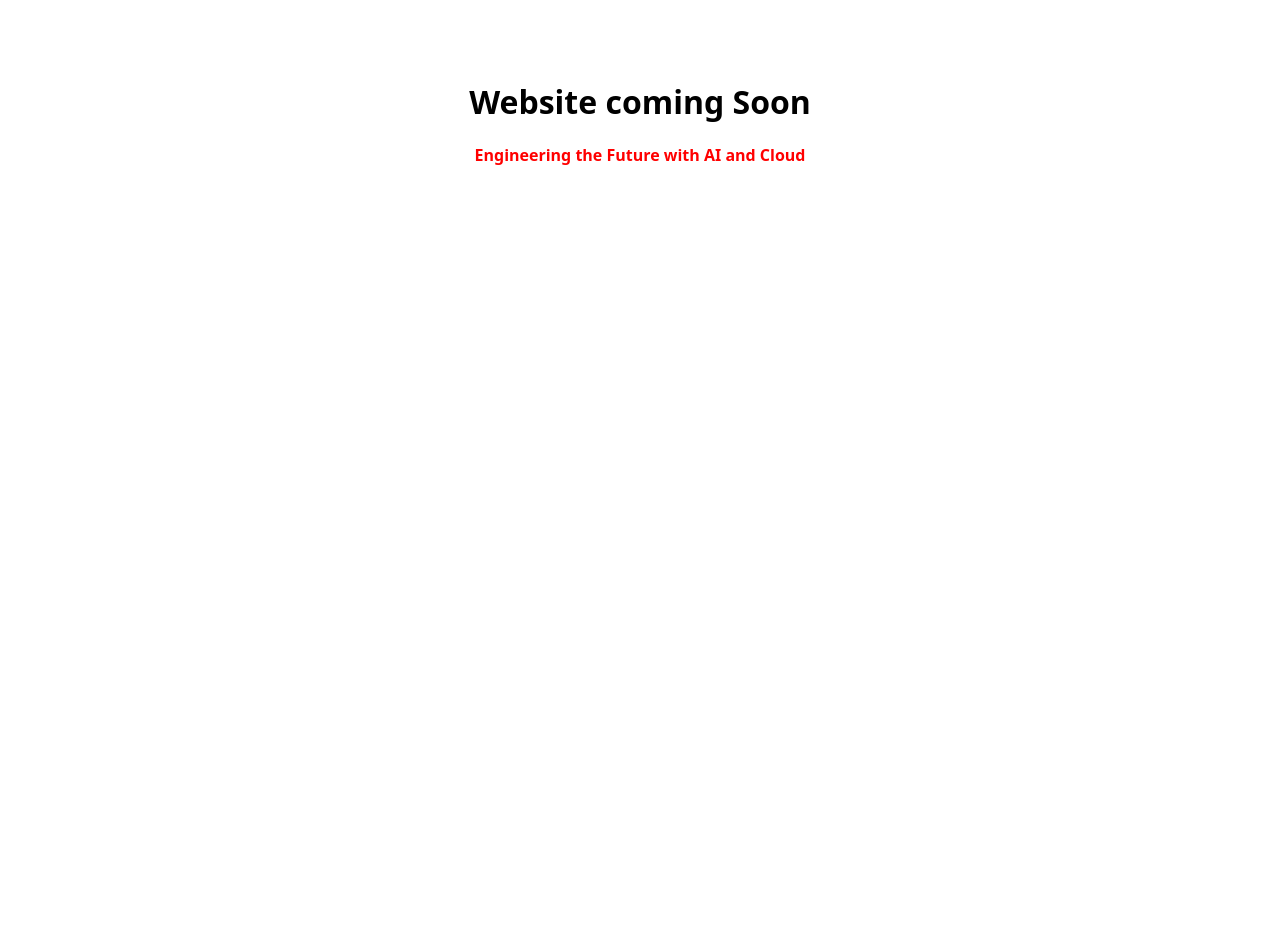
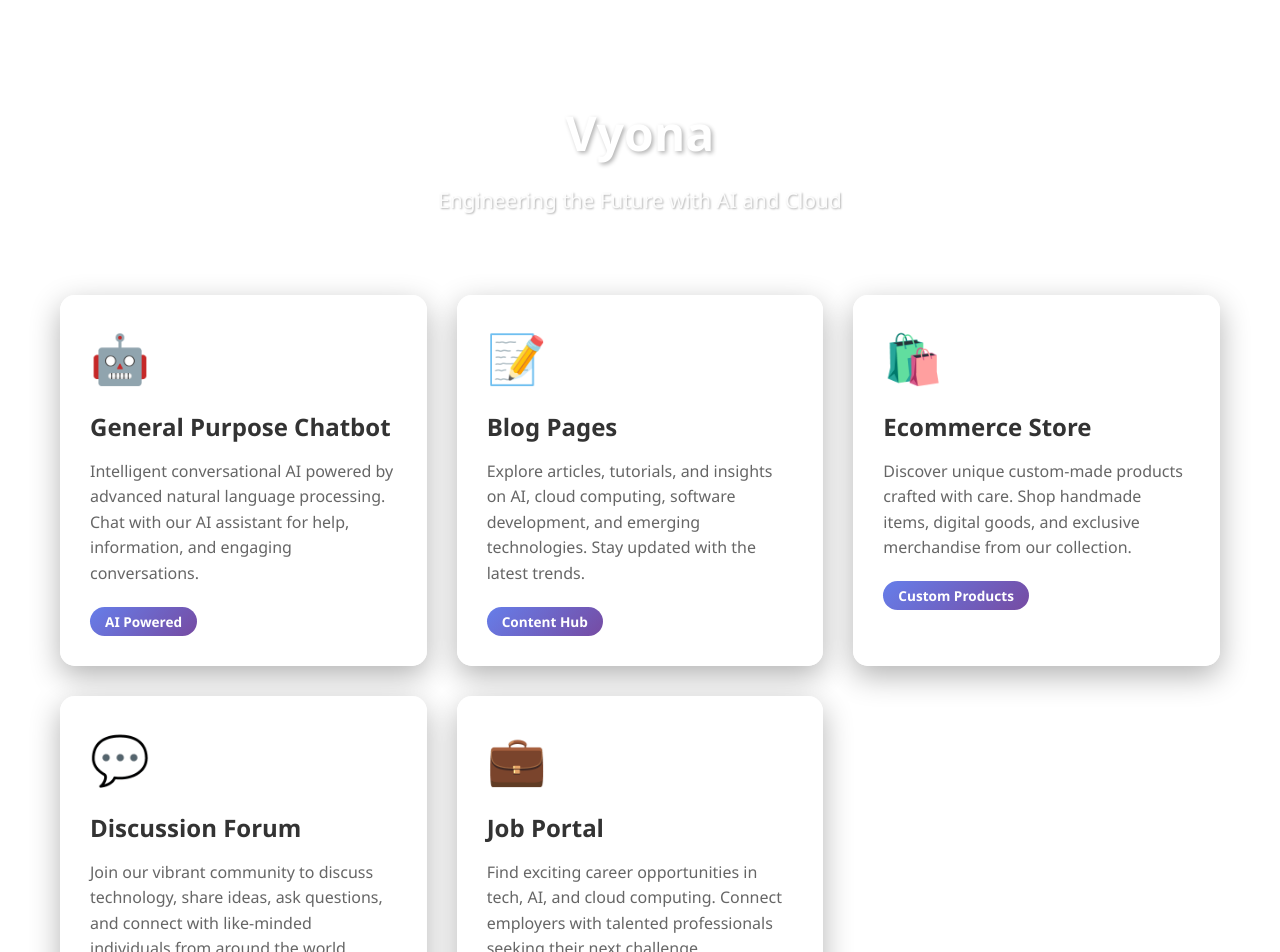
Before and after one commit to Osinghdirana/reactstaticwebapp, a React (Create React App) app: page / in a window 1280 px wide. Shown: the top 952 px of the page. Before the commit the page ends 800 px from the top, so only its background shows below. Built offline with nearby package versions, Linux system fonts and the light colour scheme; the HTML template or start-up script is replaced by a standard one.

Commit message:
Enhance App component with styles and animations
Added global styles, background animations, and cloud effects to enhance UI.

```diff
--- a/src/App.js
+++ b/src/App.js
@@ -1,12 +1,362 @@
 import React from 'react';
 
 function App() {
+  const styles = {
+    // Global styles
+    app: {
+      margin: 0,
+      padding: 0,
+      boxSizing: 'border-box',
+      fontFamily: "'Segoe UI', Tahoma, Geneva, Verdana, sans-serif",
+      minHeight: '100vh',
+      overflowX: 'hidden',
+      position: 'relative'
+    },
+
+    // Background styles
+    background: {
+      position: 'fixed',
+      top: 0,
+      left: 0,
+      width: '100%',
+      height: '100%',
+      zIndex: -1,
+      background: 'linear-gradient(135deg, #667eea 0%, #764ba2 25%, #f093fb 50%, #4facfe 75%, #00f2fe 100%)',
+      backgroundSize: '400% 400%',
+      animation: 'gradientShift 15s ease infinite'
+    },
+
+    // Cloud styles
+    cloud: {
+      position: 'absolute',
+      background: 'rgba(255, 255, 255, 0.1)',
+      borderRadius: '50%',
+      animation: 'float 20s infinite ease-in-out'
+    },
+
+    cloud1: {
+      width: '200px',
+      height: '200px',
+      top: '10%',
+      left: '10%',
+      animationDelay: '0s'
+    },
+
+    cloud2: {
+      width: '150px',
+      height: '150px',
+      top: '60%',
+      right: '15%',
+      animationDelay: '5s'
+    },
+
+    cloud3: {
+      width: '180px',
+      height: '180px',
+      bottom: '20%',
+      left: '20%',
+      animationDelay: '10s'
+    },
+
+    // Circuit overlay
+    circuitOverlay: {
+      position: 'fixed',
+      top: 0,
+      left: 0,
+      width: '100%',
+      height: '100%',
+      zIndex: -1,
+      opacity: 0.1,
+      backgroundImage: 'linear-gradient(90deg, rgba(255,255,255,0.1) 1px, transparent 1px), linear-gradient(rgba(255,255,255,0.1) 1px, transparent 1px)',
+      backgroundSize: '50px 50px'
+    },
+
+    // Container
+    container: {
+      maxWidth: '1200px',
+      margin: '0 auto',
+      padding: '20px',
+      position: 'relative',
+      zIndex: 1
+    },
+
+    // Header
+    header: {
+      textAlign: 'center',
+      padding: '40px 20px',
+      color: 'white'
+    },
+
+    h1: {
+      fontSize: '3em',
+      marginBottom: '10px',
+      textShadow: '2px 2px 4px rgba(0, 0, 0, 0.3)',
+      animation: 'fadeInDown 1s ease-out'
+    },
+
+    tagline: {
+      fontSize: '1.3em',
+      color: 'rgba(255, 255, 255, 0.9)',
+      textShadow: '1px 1px 2px rgba(0, 0, 0, 0.3)',
+      animation: 'fadeInUp 1s ease-out'
+    },
+
+    // Dashboard
+    dashboard: {
+      display: 'grid',
+      gridTemplateColumns: 'repeat(auto-fit, minmax(300px, 1fr))',
+      gap: '30px',
+      padding: '20px',
+      animation: 'fadeIn 1.5s ease-out'
+    },
+
+    // Card
+    card: {
+      background: 'rgba(255, 255, 255, 0.95)',
+      borderRadius: '15px',
+      padding: '30px',
+      boxShadow: '0 10px 30px rgba(0, 0, 0, 0.3)',
+      transition: 'all 0.3s ease',
+      cursor: 'pointer',
+      position: 'relative',
+      overflow: 'hidden',
+      animation: 'cardSlideIn 0.6s ease-out backwards'
+    },
+
+    cardIcon: {
+      fontSize: '3em',
+      marginBottom: '15px',
+      display: 'block'
+    },
+
+    cardH2: {
+      color: '#333',
+      marginBottom: '15px',
+      fontSize: '1.5em'
+    },
+
+    cardP: {
+      color: '#666',
+      lineHeight: 1.6,
+      marginBottom: '20px'
+    },
+
+    cardBadge: {
+      display: 'inline-block',
+      padding: '5px 15px',
+      background: 'linear-gradient(135deg, #667eea, #764ba2)',
+      color: 'white',
+      borderRadius: '20px',
+      fontSize: '0.85em',
+      fontWeight: 'bold'
+    },
+
+    // Footer
+    footer: {
+      textAlign: 'center',
+      padding: '40px 20px',
+      color: 'white',
+      textShadow: '1px 1px 2px rgba(0, 0, 0, 0.3)'
+    }
+  };
+
+  const navigateToProject = (project) => {
+    console.log(`Navigating to ${project} project...`);
+    alert(`${project.charAt(0).toUpperCase() + project.slice(1)} project coming soon!`);
+  };
+
+  React.useEffect(() => {
+    // Add CSS animations to the document head
+    const style = document.createElement('style');
+    style.textContent = `
+      @keyframes gradientShift {
+        0% { background-position: 0% 50%; }
+        50% { background-position: 100% 50%; }
+        100% { background-position: 0% 50%; }
+      }
+
+      @keyframes float {
+        0%, 100% { transform: translateY(0px) translateX(0px); }
+        33% { transform: translateY(-30px) translateX(20px); }
+        66% { transform: translateY(-15px) translateX(-20px); }
+      }
+
+      @keyframes fadeInDown {
+        from {
+          opacity: 0;
+          transform: translateY(-30px);
+        }
+        to {
+          opacity: 1;
+          transform: translateY(0);
+        }
+      }
+
+      @keyframes fadeInUp {
+        from {
+          opacity: 0;
+          transform: translateY(30px);
+        }
+        to {
+          opacity: 1;
+          transform: translateY(0);
+        }
+      }
+
+      @keyframes fadeIn {
+        from { opacity: 0; }
+        to { opacity: 1; }
+      }
+
+      @keyframes cardSlideIn {
+        from {
+          opacity: 0;
+          transform: translateY(50px);
+        }
+        to {
+          opacity: 1;
+          transform: translateY(0);
+        }
+      }
+
+      .card:hover {
+        transform: translateY(-10px) !important;
+        box-shadow: 0 15px 40px rgba(0, 0, 0, 0.4) !important;
+      }
+
+      .card::before {
+        content: '';
+        position: absolute;
+        top: 0;
+        left: 0;
+        width: 100%;
+        height: 5px;
+        background: linear-gradient(90deg, #667eea, #764ba2);
+        transform: scaleX(0);
+        transition: transform 0.3s ease;
+      }
+
+      .card:hover::before {
+        transform: scaleX(1);
+      }
+
+      @media (max-width: 768px) {
+        .dashboard {
+          grid-template-columns: 1fr !important;
+          gap: 20px !important;
+        }
+        .card {
+          padding: 20px !important;
+        }
+      }
+    `;
+    document.head.appendChild(style);
+
+    // Console welcome message
+    console.log('%cWelcome to Vyona! 🚀', 'font-size: 20px; color: #667eea; font-weight: bold;');
+    console.log('%cEngineering the Future with AI and Cloud', 'font-size: 14px; color: #764ba2;');
+
+    return () => {
+      document.head.removeChild(style);
+    };
+  }, []);
+
   return (
-    <div style={{ fontFamily: 'system-ui', textAlign: 'center', margin: '80px' }}>
-      <h1>Website coming Soon</h1>
-      <p>
-        <strong style={{ color: 'red' }}>Engineering the Future with AI and Cloud</strong>
-      </p>
+    <div style={styles.app}>
+      <div style={{ ...styles.background, ...styles.cloud }}>
+        <div style={{ ...styles.cloud, ...styles.cloud1 }}></div>
+        <div style={{ ...styles.cloud, ...styles.cloud2 }}></div>
+        <div style={{ ...styles.cloud, ...styles.cloud3 }}></div>
+      </div>
+      <div style={styles.circuitOverlay}></div>
+
+      <div style={styles.container}>
+        <header style={styles.header}>
+          <h1 style={styles.h1}>Vyona</h1>
+          <p style={styles.tagline}>Engineering the Future with AI and Cloud</p>
+        </header>
+
+        <div style={styles.dashboard} className="dashboard">
+          {/* Card 1: General Purpose Chatbot */}
+          <div
+            style={styles.card}
+            className="card"
+            onClick={() => navigateToProject('chatbot')}
+          >
+            <span style={styles.cardIcon}>🤖</span>
+            <h2 style={styles.cardH2}>General Purpose Chatbot</h2>
+            <p style={styles.cardP}>
+              Intelligent conversational AI powered by advanced natural language processing.
+              Chat with our AI assistant for help, information, and engaging conversations.
+            </p>
+            <span style={styles.cardBadge}>AI Powered</span>
+          </div>
+
+          {/* Card 2: Blog Pages */}
+          <div
+            style={styles.card}
+            className="card"
+            onClick={() => navigateToProject('blog')}
+          >
+            <span style={styles.cardIcon}>📝</span>
+            <h2 style={styles.cardH2}>Blog Pages</h2>
+            <p style={styles.cardP}>
+              Explore articles, tutorials, and insights on AI, cloud computing, software development,
+              and emerging technologies. Stay updated with the latest trends.
+            </p>
+            <span style={styles.cardBadge}>Content Hub</span>
+          </div>
+
+          {/* Card 3: Ecommerce */}
+          <div
+            style={styles.card}
+            className="card"
+            onClick={() => navigateToProject('ecommerce')}
+          >
+            <span style={styles.cardIcon}>🛍️</span>
+            <h2 style={styles.cardH2}>Ecommerce Store</h2>
+            <p style={styles.cardP}>
+              Discover unique custom-made products crafted with care. Shop handmade items,
+              digital goods, and exclusive merchandise from our collection.
+            </p>
+            <span style={styles.cardBadge}>Custom Products</span>
+          </div>
+
+          {/* Card 4: Discussion Forum */}
+          <div
+            style={styles.card}
+            className="card"
+            onClick={() => navigateToProject('forum')}
+          >
+            <span style={styles.cardIcon}>💬</span>
+            <h2 style={styles.cardH2}>Discussion Forum</h2>
+            <p style={styles.cardP}>
+              Join our vibrant community to discuss technology, share ideas, ask questions,
+              and connect with like-minded individuals from around the world.
+            </p>
+            <span style={styles.cardBadge}>Community</span>
+          </div>
+
+          {/* Card 5: Job Portal */}
+          <div
+            style={styles.card}
+            className="card"
+            onClick={() => navigateToProject('jobs')}
+          >
+            <span style={styles.cardIcon}>💼</span>
+            <h2 style={styles.cardH2}>Job Portal</h2>
+            <p style={styles.cardP}>
+              Find exciting career opportunities in tech, AI, and cloud computing.
+              Connect employers with talented professionals seeking their next challenge.
+            </p>
+            <span style={styles.cardBadge}>Careers</span>
+          </div>
+        </div>
+
+        <footer style={styles.footer}>
+          <p>&copy; 2024 Vyona. Engineering the Future with AI and Cloud.</p>
+        </footer>
+      </div>
     </div>
   );
 }
```
